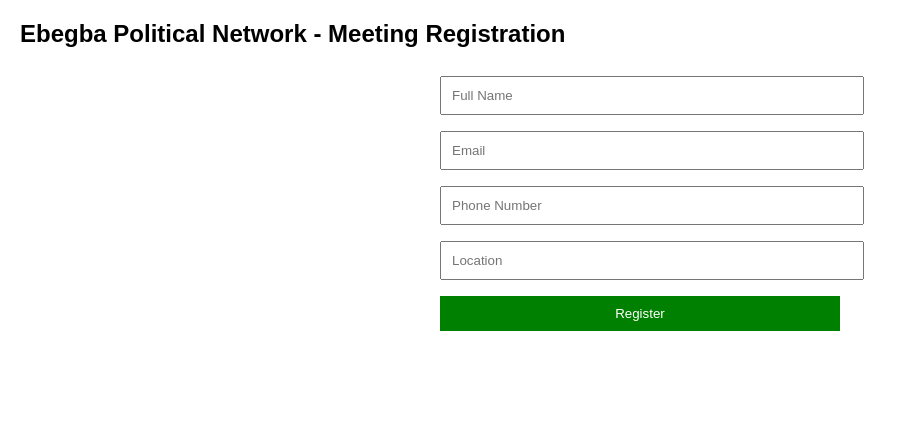
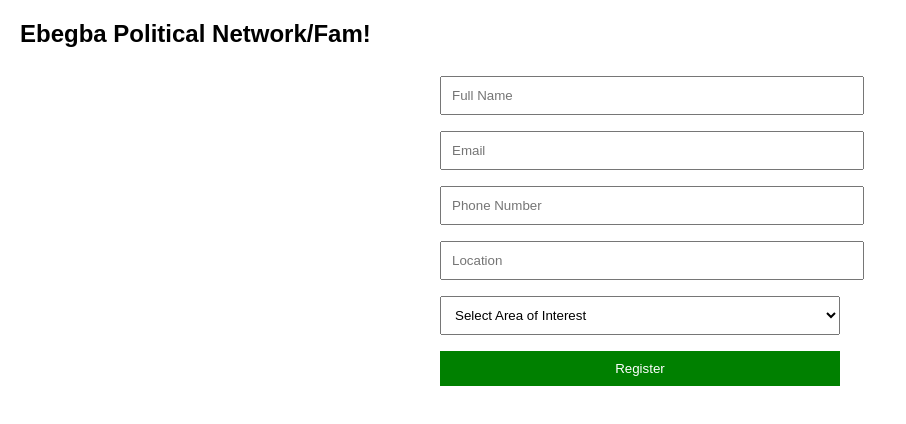
Before and after one commit to princeigho74/Ebegba-Political-Network, a plain HTML site: page index.html in a window 1280 px wide. Shown: the whole page, without its empty margins (0-906 px from the left). Drawn offline with Linux system fonts and the light colour scheme.

Commit message:
Update index.html

```diff
--- a/index.html
+++ b/index.html
@@ -3,23 +3,35 @@
 <head>
   <meta charset="UTF-8">
   <meta name="viewport" content="width=device-width, initial-scale=1.0">
-  <title>Ebegba Political Network - Registration</title>
+  <title>Ebegba Political Network/Fam! - Registration</title>
   <style>
     body { font-family: Arial, sans-serif; margin: 20px; }
     form { max-width: 400px; margin: auto; }
-    input, button { width: 100%; padding: 10px; margin: 8px 0; }
+    input, select, button { width: 100%; padding: 10px; margin: 8px 0; }
     button { background: green; color: white; border: none; cursor: pointer; }
     button:hover { background: darkgreen; }
     #message { margin-top: 15px; color: blue; font-weight: bold; }
   </style>
 </head>
 <body>
-  <h2>Ebegba Political Network - Meeting Registration</h2>
+  <h2>Ebegba Political Network/Fam!</h2>
   <form id="regForm">
     <input type="text" name="fullname" placeholder="Full Name" required>
     <input type="email" name="email" placeholder="Email" required>
     <input type="tel" name="phone" placeholder="Phone Number" required>
     <input type="text" name="location" placeholder="Location" required>
+
+    <!-- New field: Area of Interest -->
+    <select name="interest" required>
+      <option value="" disabled selected>Select Area of Interest</option>
+      <option value="Leadership">Leadership</option>
+      <option value="Youth Empowerment">Youth Empowerment</option>
+      <option value="Community Development">Community Development</option>
+      <option value="Education">Education</option>
+      <option value="Political Mobilization">Political Mobilization</option>
+      <option value="Others">Others</option>
+    </select>
+
     <button type="submit">Register</button>
   </form>
   <div id="message"></div>
```
